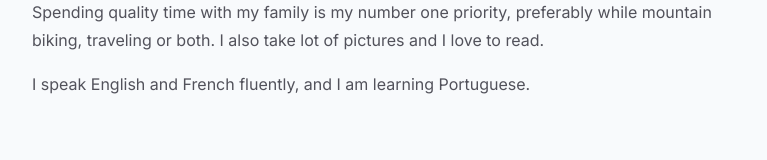
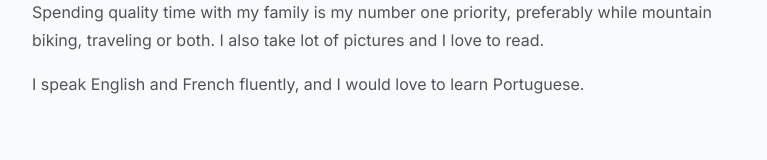
Before and after one commit to adamplesnik/adamplesnik.com, a React (Vite) app: page / in a window 1280 px wide. Shown: the part 478-638 px from the top of the page, without its empty margins (256-1023 px from the left). Built offline with nearby package versions, Linux system fonts and the light colour scheme.

Commit message:
Update AboutMe.tsx

```diff
--- a/src/content/AboutMe.tsx
+++ b/src/content/AboutMe.tsx
@@ -18,7 +18,7 @@ const AboutMe = () => {
         Spending quality time with my family is my number one priority, preferably while mountain
         biking, traveling or both. I also take lot of pictures and I love to read.
       </Paragraph>
-      <Paragraph>I speak English and French fluently, and I am learning Portuguese.</Paragraph>
+      <Paragraph>I speak English and French fluently, and I would love to learn Portuguese.</Paragraph>
     </Tile>
   )
 }
```
